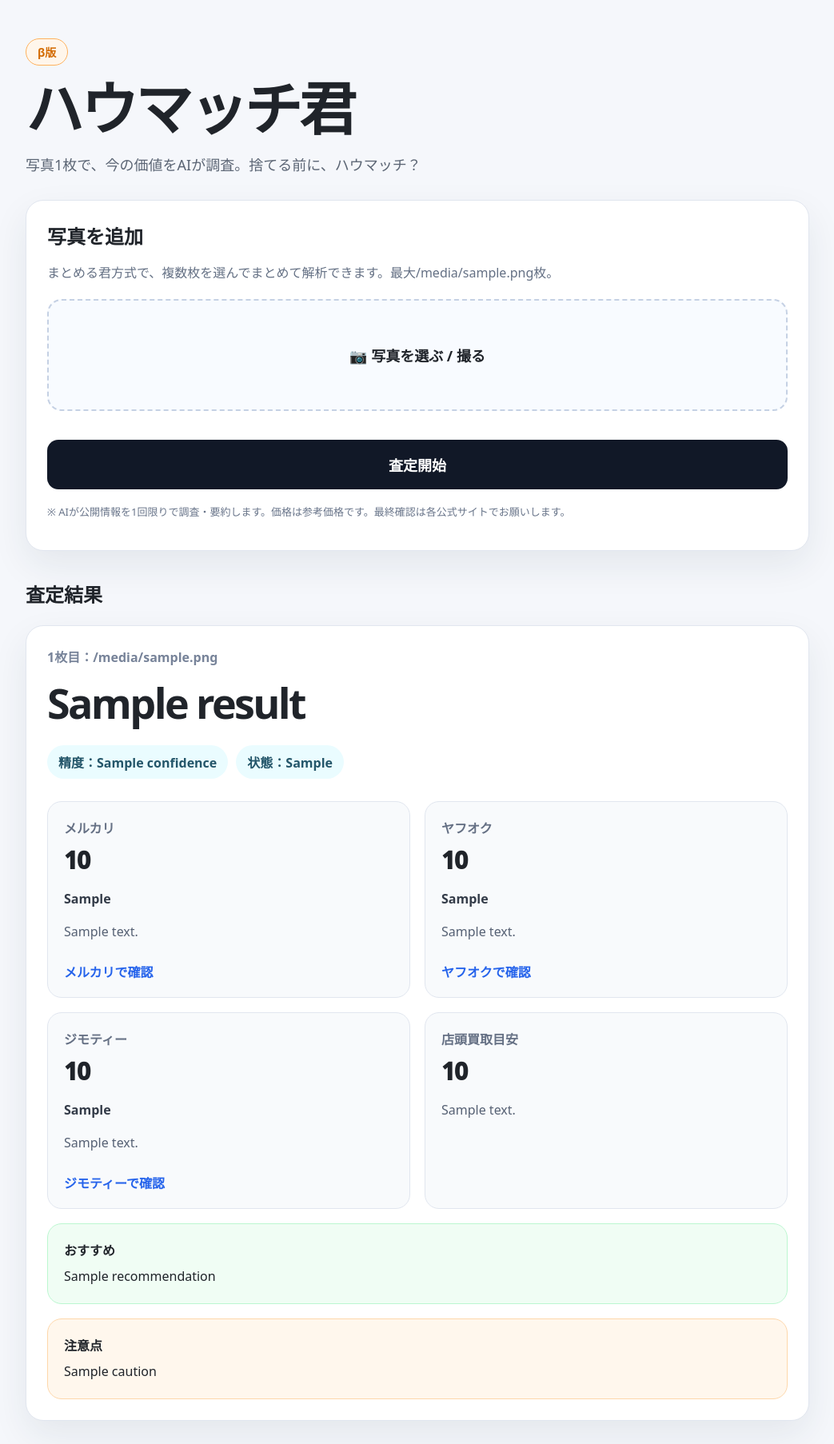
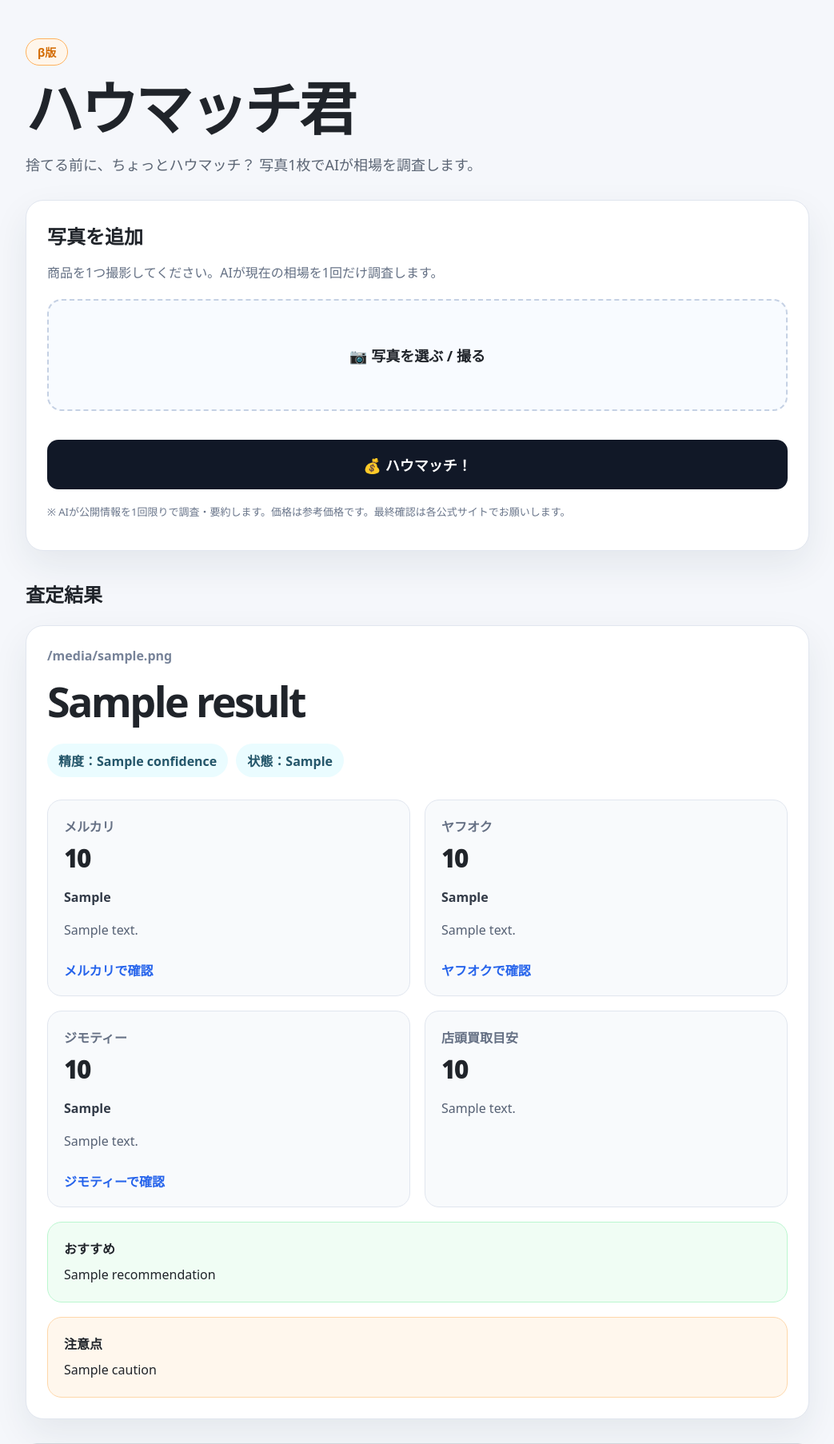
Before and after one commit to mitsugu84/howmuch-web-beta, a Flask app: template templates/index.html in a window 1280 px wide. Shown: the top 1806 px of the page at 80% size, without its empty margins (118-1161 px from the left). Run offline with Flask 3, Linux system fonts and the light colour scheme; the template is opened without the code that fills it: most values are stand-ins (such as "Sample title", 1, 10 or a date in 2020).

Commit message:
Update index.html

```diff
--- a/templates/index.html
+++ b/templates/index.html
@@ -11,12 +11,12 @@
     <section class="hero">
       <div class="badge">β版</div>
       <h1>ハウマッチ君</h1>
-      <p>写真1枚で、今の価値をAIが調査。捨てる前に、ハウマッチ？</p>
+      <p>捨てる前に、ちょっとハウマッチ？ 写真1枚でAIが相場を調査します。</p>
     </section>
 
     <section class="card">
       <h2>写真を追加</h2>
-      <p class="sub">まとめる君方式で、複数枚を選んでまとめて解析できます。最大{{ max_images }}枚。</p>
+      <p class="sub">商品を1つ撮影してください。AIが現在の相場を1回だけ調査します。</p>
 
       {% if errors %}
         <div class="errors">
@@ -34,7 +34,7 @@
 
         <div id="previewArea" class="preview-area"></div>
 
-        <button type="submit" class="main-btn" id="submitBtn">査定開始</button>
+        <button type="submit" class="main-btn" id="submitBtn">💰 ハウマッチ！</button>
       </form>
 
       <p class="note">※ AIが公開情報を1回限りで調査・要約します。価格は参考価格です。最終確認は各公式サイトでお願いします。</p>
@@ -47,7 +47,7 @@
         {% for r in results %}
           <article class="result-card">
             <div class="result-head">
-              <p class="file-name">{{ r.index }}枚目：{{ r.filename }}</p>
+              <p class="file-name">{{ r.filename }}</p>
               <h3>{{ r.item_name }}</h3>
               <div class="chips">
                 <span>精度：{{ r.confidence }}</span>
@@ -98,6 +98,10 @@
             </div>
           </article>
         {% endfor %}
+
+        <div class="again-wrap">
+          <a href="/" class="again-btn">🔄 別の商品を査定する</a>
+        </div>
       </section>
     {% endif %}
   </main>
@@ -109,11 +113,9 @@
     const form = document.getElementById("uploadForm");
 
     input.addEventListener("change", () => {
-
       previewArea.innerHTML = "";
 
       const file = input.files[0];
-
       if (!file) return;
 
       const item = document.createElement("div");
@@ -127,10 +129,9 @@
 
       item.appendChild(img);
       item.appendChild(name);
+      previewArea.appendChild(item);
+    });
 
-    previewArea.appendChild(item);
-
-});
     form.addEventListener("submit", () => {
       submitBtn.disabled = true;
       submitBtn.textContent = "AI査定中...";
@@ -138,8 +139,3 @@
   </script>
 </body>
 </html>
-<div class="again-wrap">
-    <a href="/" class="again-btn">
-        🔄 別の商品を査定する
-    </a>
-</div>
```
Lines whose indentation alone changed are shown as unchanged.
